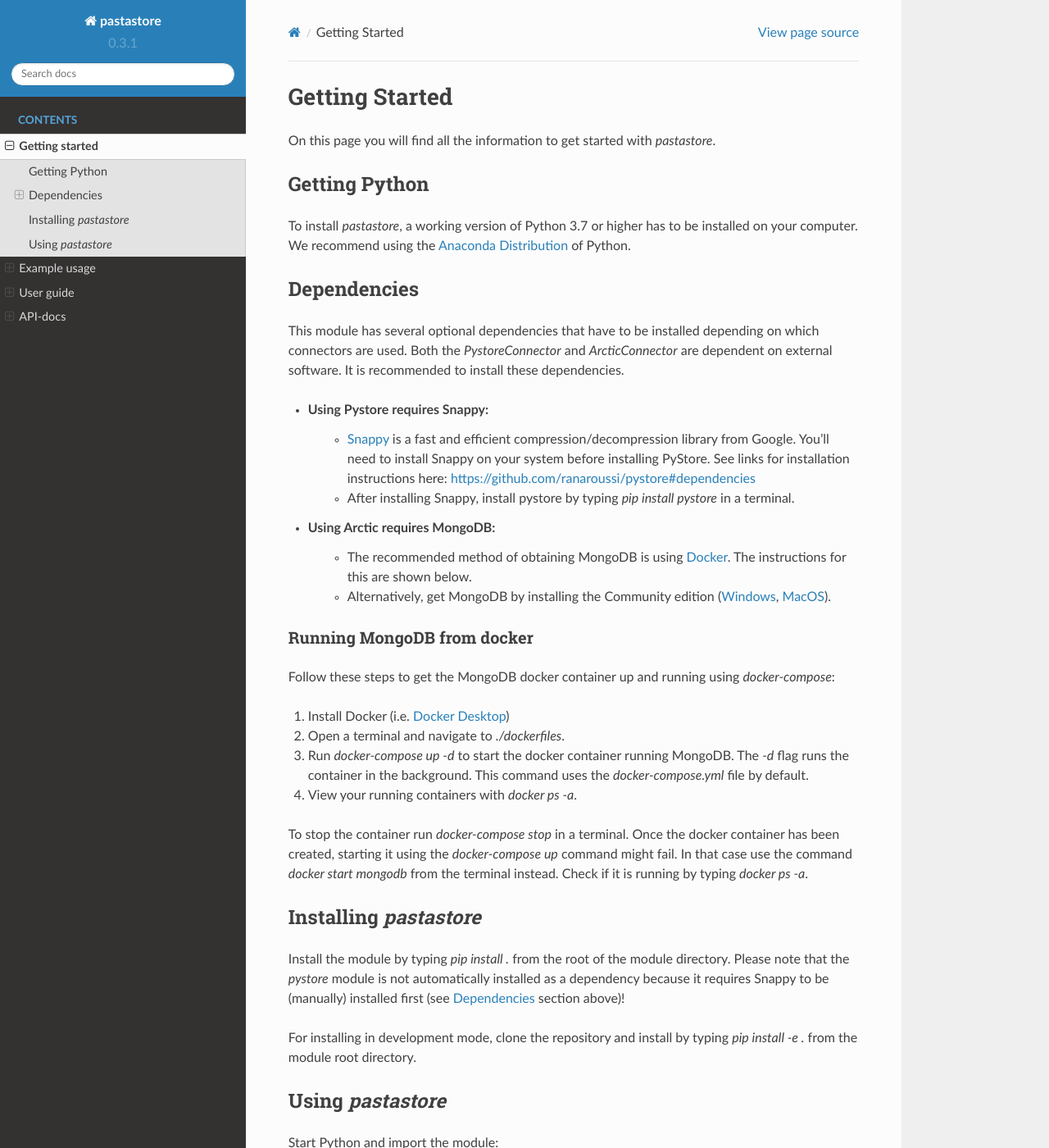
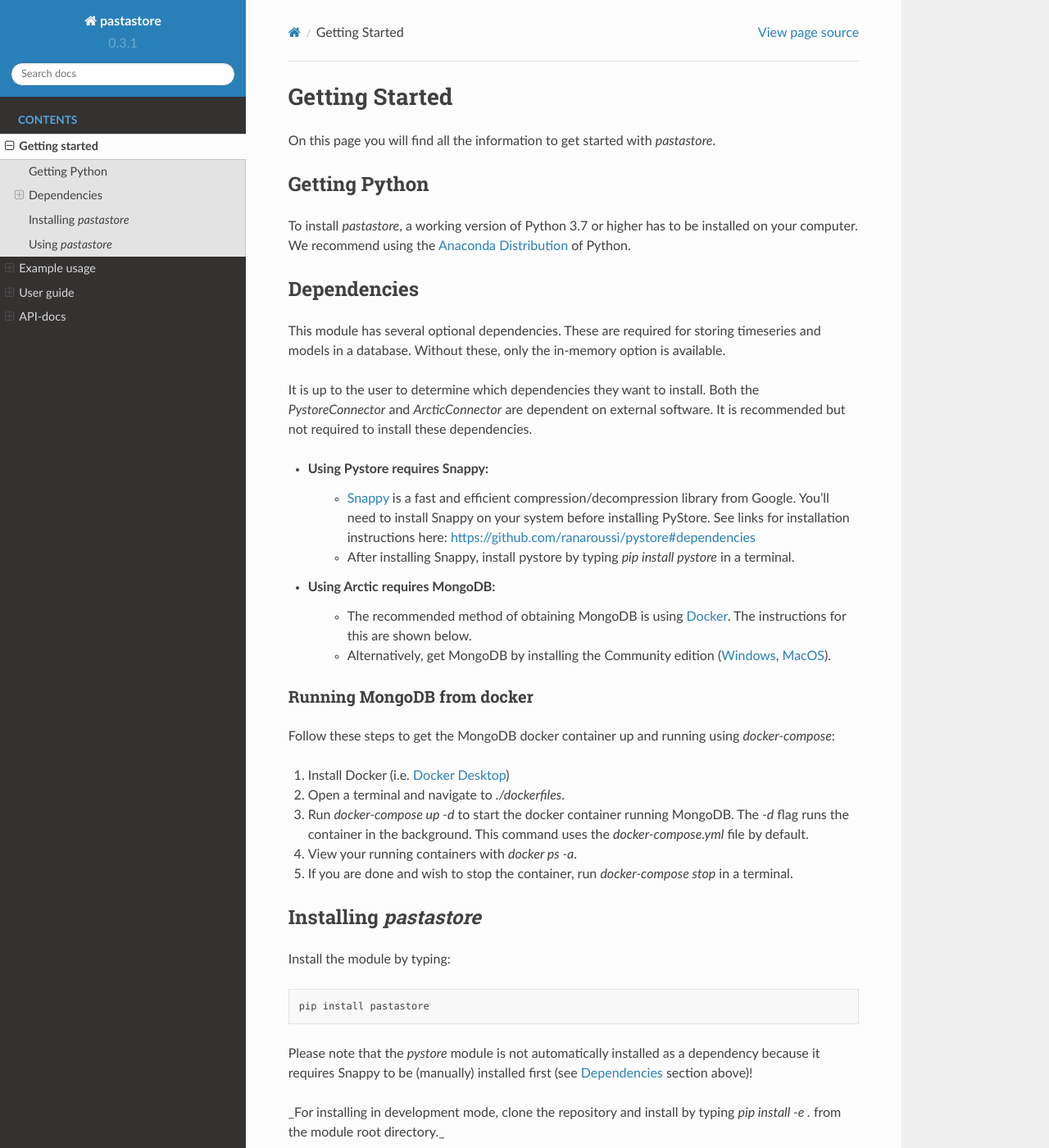
Before and after one commit to pastas/pastastore, a Sphinx documentation site: the page built from docs/getting_started.rst, in a window 1280 px wide and 1400 px high. Shown: the whole window at 82% size. Built offline with Sphinx 7.4.7 and the Read the Docs theme 2.0.0, drawn with Linux system fonts in a browser that asks for light colours; the version number is read from the project's files by our own code.

Commit message:
improve docs

```diff
--- a/docs/getting_started.rst
+++ b/docs/getting_started.rst
@@ -12,10 +12,13 @@ of Python.
 
 Dependencies
 ------------
-This module has several optional dependencies that have to be installed
-depending on which connectors are used. Both the `PystoreConnector` and
-`ArcticConnector` are dependent on external software. It is recommended to
-install these dependencies.
+This module has several optional dependencies. These are required for storing
+timeseries and models in a database. Without these, only the in-memory option
+is available.
+
+It is up to the user to determine which dependencies they want to install.
+Both the `PystoreConnector` and `ArcticConnector` are dependent on external
+software. It is recommended but not required to install these dependencies.
 
 * Using Pystore requires Snappy:
    * `Snappy <http://google.github.io/snappy/>`_ is a fast and efficient
@@ -44,21 +47,20 @@ using `docker-compose`:
    The `-d` flag runs the container in the background. This command uses the
    `docker-compose.yml` file by default.
 #. View your running containers with `docker ps -a`.
-
-To stop the container run `docker-compose stop` in a terminal. Once the docker
-container has been created, starting it using the `docker-compose up`
-command might fail. In that case use the command `docker start mongodb` from
-the terminal instead. Check if it is running by typing `docker ps -a`.
+#. If you are done and wish to stop the container, run `docker-compose stop` in a terminal.
 
 Installing `pastastore`
 -----------------------
-Install the module by typing `pip install .` from the root of the module
-directory. Please note that the `pystore` module is not automatically installed
+Install the module by typing::
+
+    pip install pastastore
+
+Please note that the `pystore` module is not automatically installed
 as a dependency because it requires Snappy to be (manually) installed first
 (see `Dependencies`_ section above)!
 
-For installing in development mode, clone the repository and install by
-typing `pip install -e .` from the module root directory.
+_For installing in development mode, clone the repository and install by
+typing `pip install -e .` from the module root directory._
 
 Using `pastastore`
 ------------------
```
Also changed, not shown: docs/examples.rst (+10 -7 lines).
